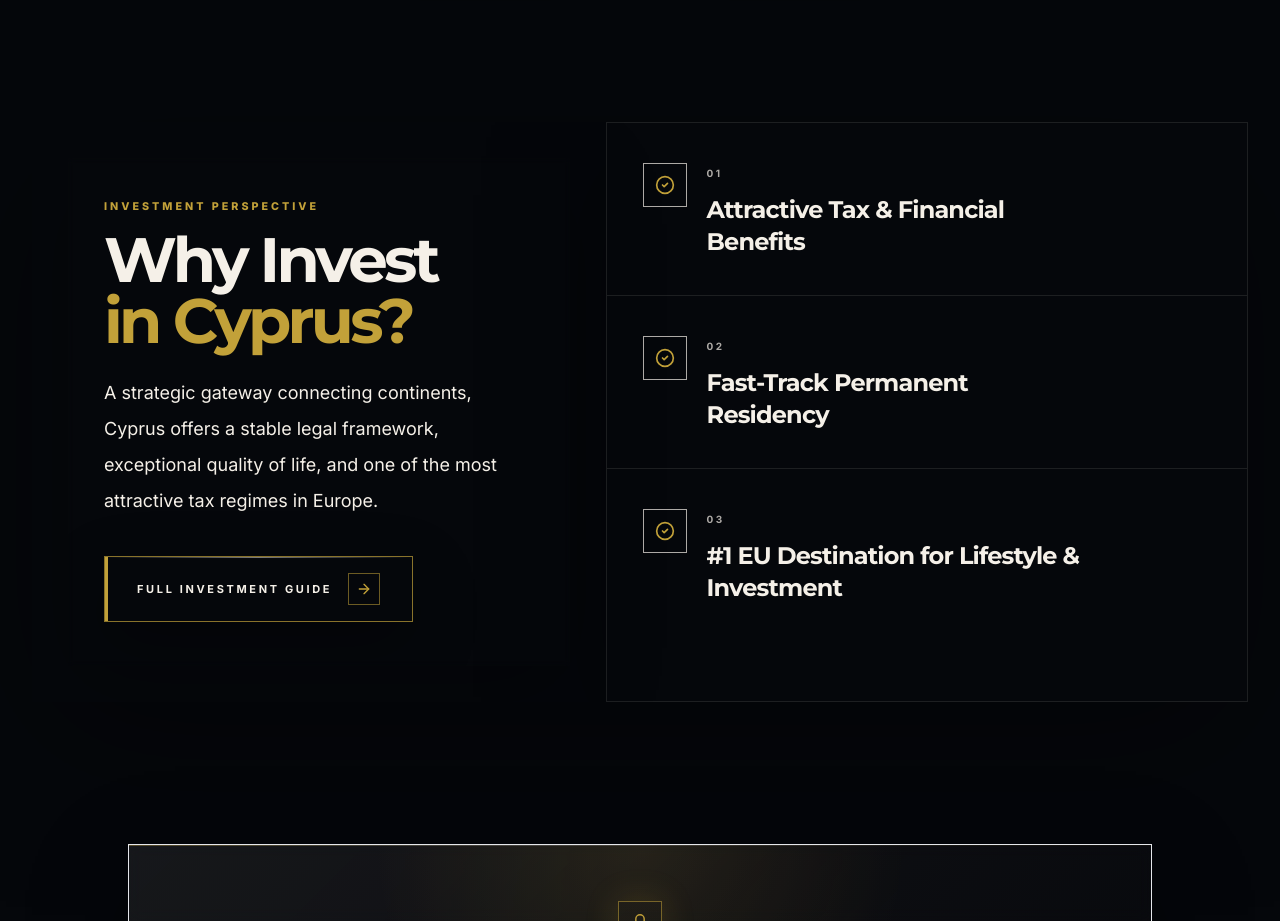
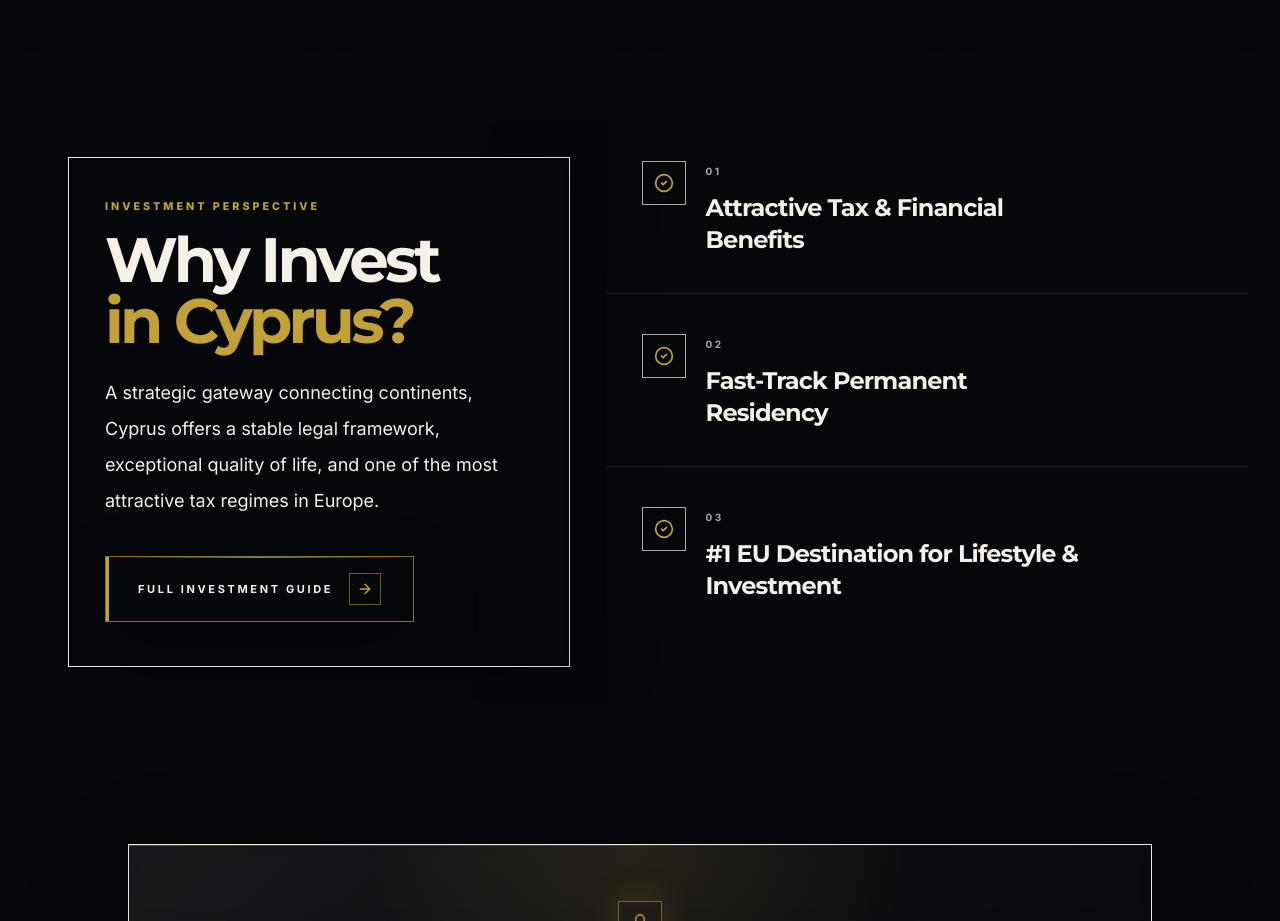
Before and after one commit to tmsgroupeu/tmsestates, a Next.js app in the folder web/: page /en in a window 1280 px wide. Shown: the part 1380-2301 px from the top of the page. Built offline with nearby package versions, Linux system fonts and the light colour scheme; no server answers.

Commit message:
Update LimassolAdvantage.tsx

```diff
--- a/web/src/components/LimassolAdvantage.tsx
+++ b/web/src/components/LimassolAdvantage.tsx
@@ -13,10 +13,10 @@ export default function LimassolAdvantage() {
   return (
     <section className="relative w-full py-14 md:py-18 lg:flex lg:min-h-[88svh] lg:items-center">
       <div className="home-container">
-        <div className="relative grid overflow-hidden shadow-[0_42px_150px_rgba(0,0,0,0.34)] lg:grid-cols-[1fr_1.12fr]">
+        <div className="relative grid overflow-hidden lg:grid-cols-[1fr_1.12fr]">
           <div className="relative p-5 md:p-7 lg:p-8 xl:p-9">
-            <div className="relative max-w-[720px] overflow-hidden bg-[#242124]/54 px-6 py-8 shadow-[0_24px_85px_rgba(0,0,0,0.26)] backdrop-blur-[3px] md:px-8 md:py-10 lg:px-9 lg:py-11">
-              <div className="pointer-events-none absolute inset-0 bg-gradient-to-br from-[#242124]/28 via-transparent to-[#C2A139]/8" />
+            <div className="relative max-w-[720px] overflow-hidden border border-[#F5F0E8]/12 bg-[#242124]/48 px-6 py-8 shadow-[0_24px_85px_rgba(0,0,0,0.24)] backdrop-blur-[3px] md:px-8 md:py-10 lg:px-9 lg:py-11">
+              <div className="pointer-events-none absolute inset-0 bg-gradient-to-br from-[#242124]/34 via-[#242124]/10 to-[#C2A139]/8" />
 
               <div className="relative z-10">
                 <p className="section-eyebrow">Investment Perspective</p>
@@ -26,7 +26,7 @@ export default function LimassolAdvantage() {
                   <span className="block text-[#C2A139]">in Cyprus?</span>
                 </h2>
 
-                <p className="mt-6 max-w-xl text-base leading-8 text-[#F5F0E8]/86 md:text-lg md:leading-9">
+                <p className="mt-6 max-w-xl text-base leading-8 text-[#F5F0E8]/88 md:text-lg md:leading-9">
                   A strategic gateway connecting continents, Cyprus offers a
                   stable legal framework, exceptional quality of life, and one
                   of the most attractive tax regimes in Europe.
@@ -51,7 +51,7 @@ export default function LimassolAdvantage() {
             </div>
           </div>
 
-          <div className="relative border border-[#F5F0E8]/10 bg-[#242124]/94 shadow-[0_34px_110px_rgba(0,0,0,0.36)]">
+          <div className="relative bg-[#242124]/96 shadow-[0_34px_110px_rgba(0,0,0,0.34)]">
             <div className="relative grid md:grid-cols-3 lg:grid-cols-1">
               {points.map((point, index) => (
                 <div
```
